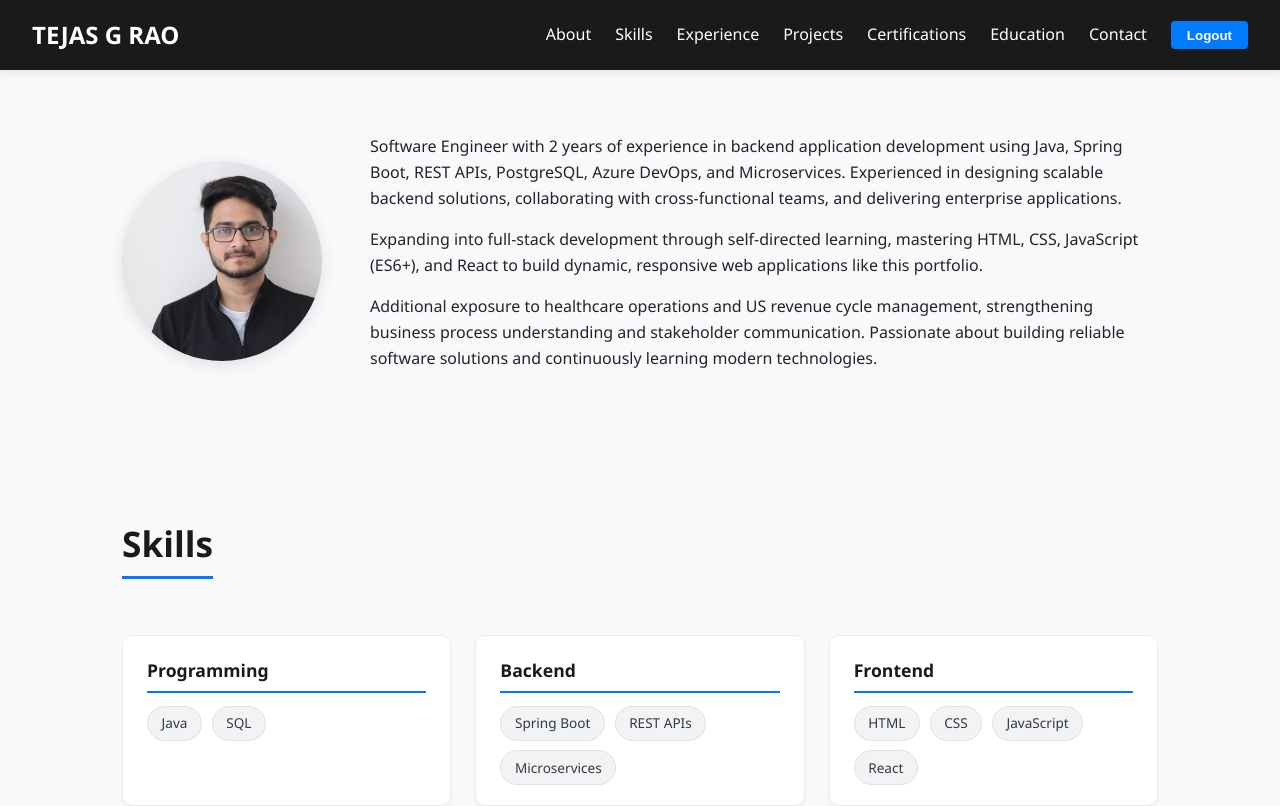
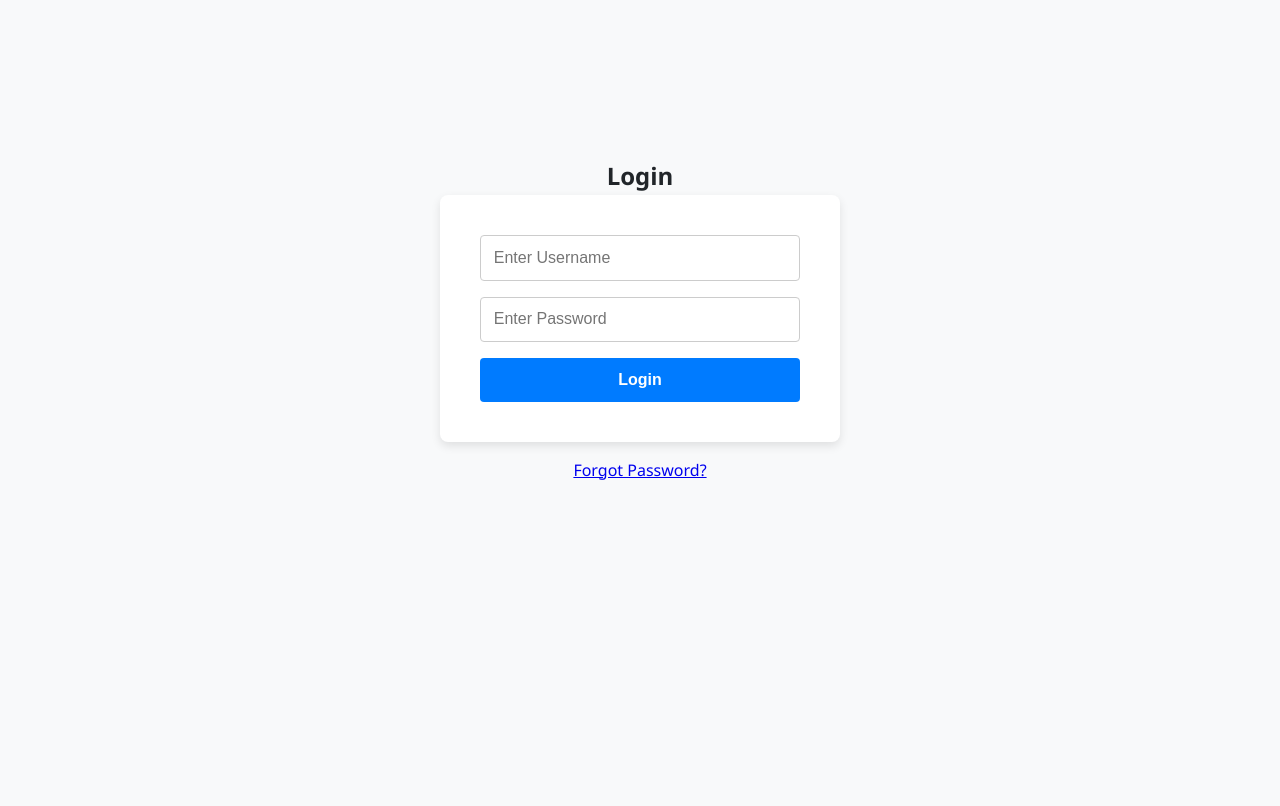
Before and after one commit to tez93/portfolio-app, a React (Vite) app: page /#/ in a window 1280 px wide. Shown: the top 806 px of the page. Built offline with nearby package versions, Linux system fonts and the light colour scheme.

Commit message:
added experience details and fixed logout issue on nav bar

```diff
--- a/src/App.jsx
+++ b/src/App.jsx
@@ -1,5 +1,6 @@
 import React from 'react';
-import { HashRouter as Router, Routes, Route } from 'react-router-dom';
+import { HashRouter as Router, Routes, Route, Navigate } from 'react-router-dom';
+import Login from './components/pages/Login';
 import Home from './components/pages/Home';
 import './App.css';
 
@@ -7,7 +8,14 @@ function App() {
   return (
     <Router>
       <Routes>
-        <Route path="/" element={<Home />} />
+        {/* Set Login as the default landing route */}
+        <Route path="/" element={<Login />} />
+
+        {/* Home page route */}
+        <Route path="/home" element={<Home />} />
+
+        {/* Redirect any unknown routes back to Login */}
+        <Route path="*" element={<Navigate to="/" replace />} />
       </Routes>
     </Router>
   );
--- a/src/components/Navbar.jsx
+++ b/src/components/Navbar.jsx
@@ -1,18 +1,27 @@
 import React from 'react';
 
 export default function Navbar({ onLogout }) {
+  // Smooth scroll handler that doesn't mess with the router URL
+  const scrollToSection = (e, id) => {
+    e.preventDefault();
+    const element = document.getElementById(id);
+    if (element) {
+      element.scrollIntoView({ behavior: 'smooth' });
+    }
+  };
+
   return (
     <header>
       <h1>TEJAS G RAO</h1>
       <nav>
         <ul>
-          <li><a href="#about">About</a></li>
-          <li><a href="#skills">Skills</a></li>
-          <li><a href="#professional-experience">Experience</a></li>
-          <li><a href="#projects">Projects</a></li>
-          <li><a href="#certifications">Certifications</a></li>
-          <li><a href="#education">Education</a></li>
-          <li><a href="#contact">Contact</a></li>
+          <li><a href="#about" onClick={(e) => scrollToSection(e, 'about')}>About</a></li>
+          <li><a href="#skills" onClick={(e) => scrollToSection(e, 'skills')}>Skills</a></li>
+          <li><a href="#professional-experience" onClick={(e) => scrollToSection(e, 'professional-experience')}>Experience</a></li>
+          <li><a href="#projects" onClick={(e) => scrollToSection(e, 'projects')}>Projects</a></li>
+          <li><a href="#certifications" onClick={(e) => scrollToSection(e, 'certifications')}>Certifications</a></li>
+          <li><a href="#education" onClick={(e) => scrollToSection(e, 'education')}>Education</a></li>
+          <li><a href="#contact" onClick={(e) => scrollToSection(e, 'contact')}>Contact</a></li>
           <li>
             <button onClick={onLogout}>Logout</button>
           </li>
--- a/src/components/pages/Home.jsx
+++ b/src/components/pages/Home.jsx
@@ -67,14 +67,61 @@ export default function Home() {
           <SectionHeader title="Skills" />
           <div id="skills-grid">
             <SkillCard category="Programming" skills={["Java", "SQL"]} />
-    <SkillCard category="Backend" skills={["Spring Boot", "REST APIs", "Microservices"]} />
-    <SkillCard category="Frontend" skills={["HTML", "CSS", "JavaScript", "React"]} />
+            <SkillCard
+              category="Backend"
+              skills={["Spring Boot", "REST APIs", "Microservices"]}
+            />
+            <SkillCard
+              category="Frontend"
+              skills={["HTML", "CSS", "JavaScript", "React"]}
+            />
             <SkillCard category="Database" skills={["PostgreSQL", "MySQL"]} />
-    <SkillCard category="DevOps" skills={["Azure DevOps", "Docker", "CI/CD", "Git"]} />
+            <SkillCard
+              category="DevOps"
+              skills={["Azure DevOps", "Docker", "CI/CD", "Git"]}
+            />
             <SkillCard category="Messaging" skills={["Kafka", "RabbitMQ"]} />
-    <SkillCard category="Tools" skills={["Postman", "Swagger", "Mockito", "JaCoCo"]} />
+            <SkillCard
+              category="Tools"
+              skills={["Postman", "Swagger", "Mockito", "JaCoCo"]}
+            />
             <SkillCard category="Methodologies" skills={["Agile", "Scrum"]} />
           </div>
+        </section>
+        {/* Experience Section */}
+        <section id="professional-experience">
+          <SectionHeader title="Professional Experience" />
+          <JobCard
+            title="Accounts Receivable Specialist – Healthcare Operations"
+            date="March 2025 – May 2026"
+            company="3Gen Consulting Services Pvt. Ltd"
+            description="Managed healthcare insurance claims and denial resolution for US healthcare clients in the DME
+billing domain.
+Performed eligibility verification and claim follow-ups with insurance providers to ensure timely
+reimbursements.
+Analyzed claim statuses and payment trends to support efficient revenue cycle management.
+Collaborated with insurance representatives to resolve billing discrepancies and claim denials.
+Maintained HIPAA compliance while handling sensitive patient data"
+          />
+          <JobCard
+            title="Software Developer"
+            date="Aug 2022 – July 2024"
+            company="Nsplus Technologies"
+            description="Developed and maintained RESTful APIs and microservices for the Assisto HR Management platform
+using Java, Spring Boot, PostgreSQL, and MySQL.
+Collaborated with stakeholders and development teams to analyze business requirements and
+implement solutions for employee onboarding, HR verification, project allocation, and timesheet
+workflows.
+Designed and optimized database schemas and integrated RabbitMQ for distributed system
+communication.
+Utilized Azure DevOps CI/CD, Docker, Git, and Agile methodologies to support application
+development and deployment.
+Performed API testing using Postman, documented APIs with Swagger, and developed unit tests
+using Mockito while monitoring code coverage with JaCoCo.
+Participated in requirement analysis, sprint planning, code reviews, and continuous process
+improvements within the software development lifecycle.
+"
+          />
         </section>
 
         {/* Projects Section */}
```
Lines whose indentation alone changed are shown as unchanged.
